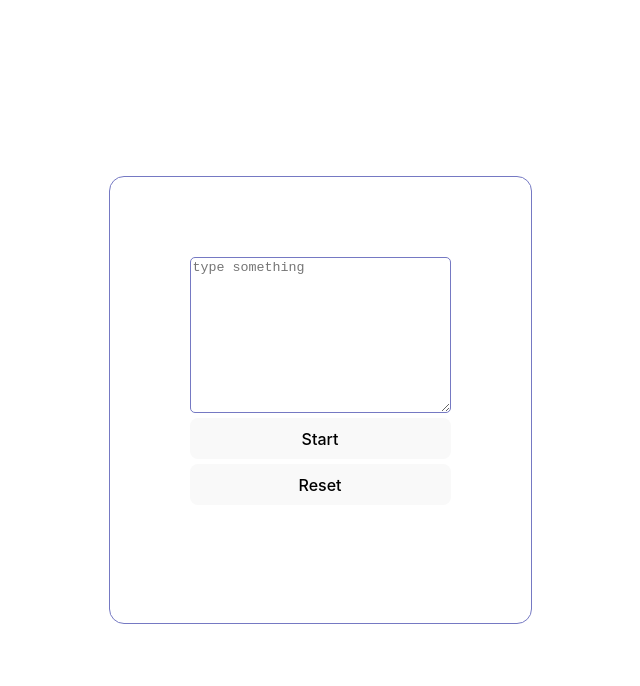
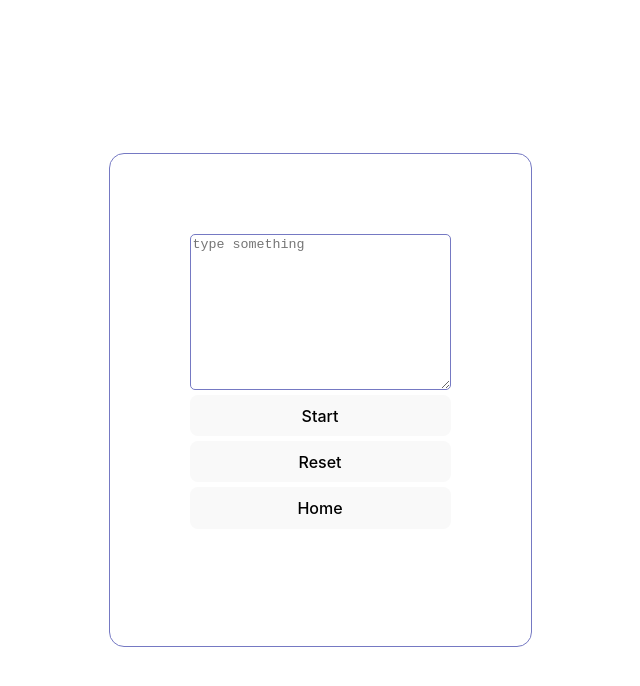
Before and after one commit to Lenny606/openai-chatgpt, a React (Vite) app: page / in a window 1280 px wide. Both pictures are taken after a click on the element 640 px from the left and 532 px from the top of the page. Shown: the top 686 px of the page, without its empty margins (320-960 px from the left). Built offline with nearby package versions, Linux system fonts and the light colour scheme; no server answers.

Commit message:
home btn

```diff
--- a/src/App.jsx
+++ b/src/App.jsx
@@ -38,6 +38,10 @@ function App() {
     console.log(input);
   };
 
+  const home = () => {
+    setOption({});
+  };
+
   return (
     <div className="main">
       {/* create elements to display results */}
@@ -51,6 +55,8 @@ function App() {
           setInput={setInput}
           reset={reset}
           input={input}
+          home = {home}
+
         />
       )}
     </div>
--- a/src/components/Translation.jsx
+++ b/src/components/Translation.jsx
@@ -1,9 +1,10 @@
 import React from "react";
 
-function Translation({ start, setInput, results, reset, input }) {
+function Translation({ start, setInput, results, reset, input, home }) {
+
   return (
     <>
-      <textarea
+        <textarea
         className="answer"
         id=""
         cols="30"
@@ -18,6 +19,9 @@ function Translation({ start, setInput, results, reset, input }) {
       <button className="reset-btn" onClick={reset}>
         Reset
       </button>
+      <button className="home-btn" onClick={home}>
+        Home
+      </button>
 
       <h3>{results}</h3>
     </>
```
